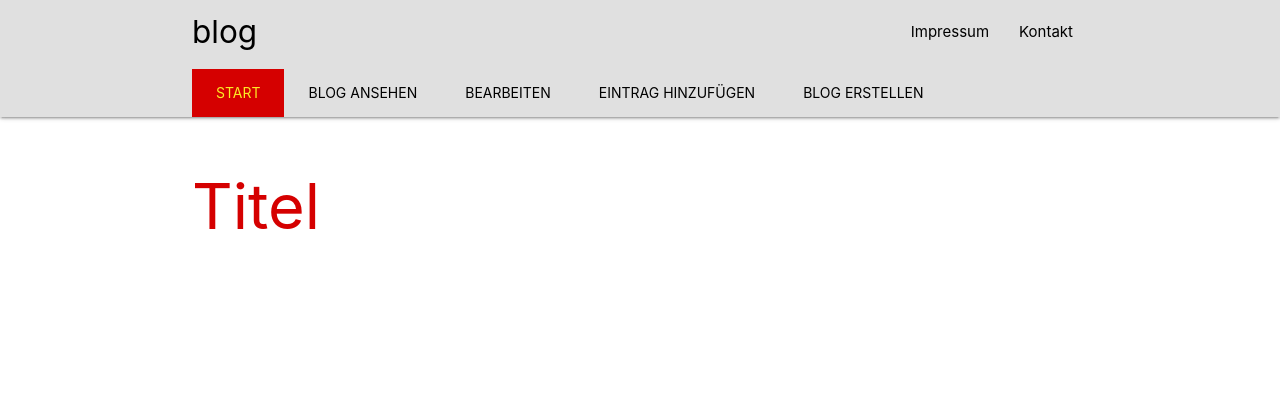
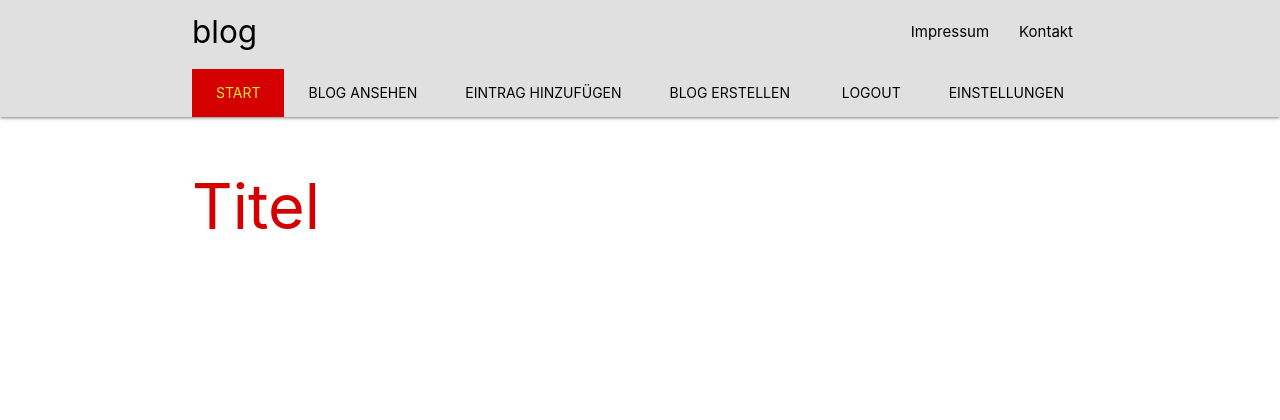
Before and after one commit to ZugBahnHof/blog, a PHP site: page /index.php in a window 1280 px wide. Shown: the top 420 px of the page. Run offline with PHP 8.4, Linux system fonts and the light colour scheme; the visitor is signed in with stand-in values (Sample User, id 1); data that the repository does not hold is empty; a stand-in replaces the project's code that opens the database connection.

Commit message:
Button im Header entfernt

```diff
--- a/inc/header.inc.php
+++ b/inc/header.inc.php
@@ -91,7 +91,6 @@ switch ( $logged_in ) {
 						<li class="tab tab_head"><a href="index.php" class="black-text <?=$a1?>">Start</a></li>
 							<li class="tab tab_head"><a href="blog.php" class="black-text <?=$a2?>">Blog ansehen</a></li>
 							<?php if($logged_in==true){?>
-							<li class="tab tab_head"><a href=".php" class="black-text <?=$a3?>">Bearbeiten</a></li>
 							<li class="tab tab_head"><a href="add_article.php" class="black-text <?=$a4?>">Eintrag hinzufügen</a></li>
 							<li class="tab tab_head"><a href="add_blog.php" class="black-text <?= $a5?>">Blog erstellen</a></li>
 							<li class="tab tab_head right"><a href="settings.php" class="black-text <?=$a00?>">Einstellungen</a></li>
@@ -108,7 +107,6 @@ switch ( $logged_in ) {
 			<li><a href="index.php" class="<?=$r1?>">Start</a></li>
 				<li><a href="blog.php" class="<?=$r2?>">"Blog ansehen</a></li>
 				<?php if($logged_in==true){?>
-				<li><a href="t.php" class="<?=$r3?>">Bearbeiten</a></li>
 				<li><a href="add_article.php" class="<?=$r4?>">Eintrag hinzufügen</a></li>
 				<li><a href="add_blog.php" class="<?=$r5?>">Blog erstellen</a></li>
       	<li><div class="divider"></div></li>
```
